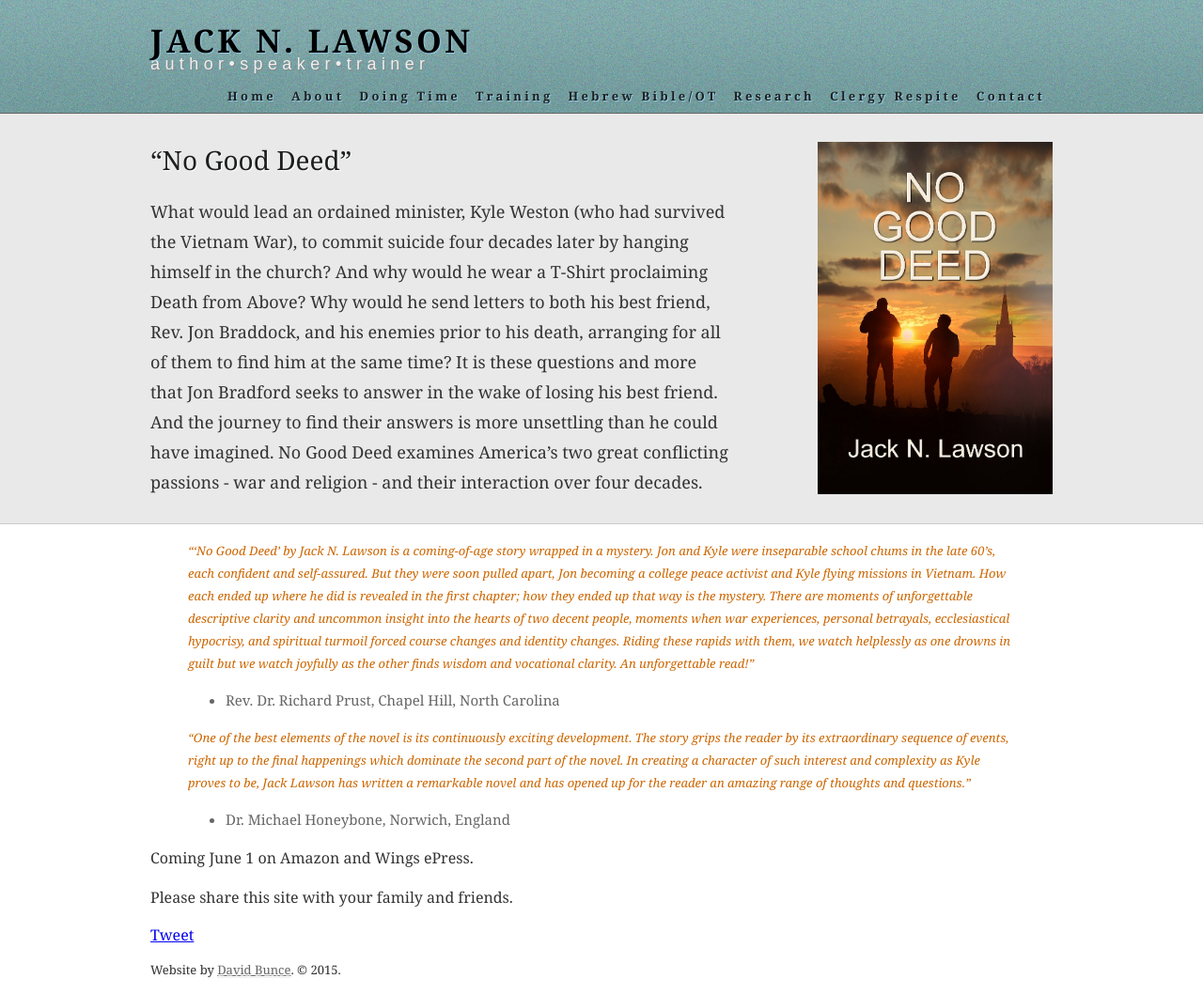
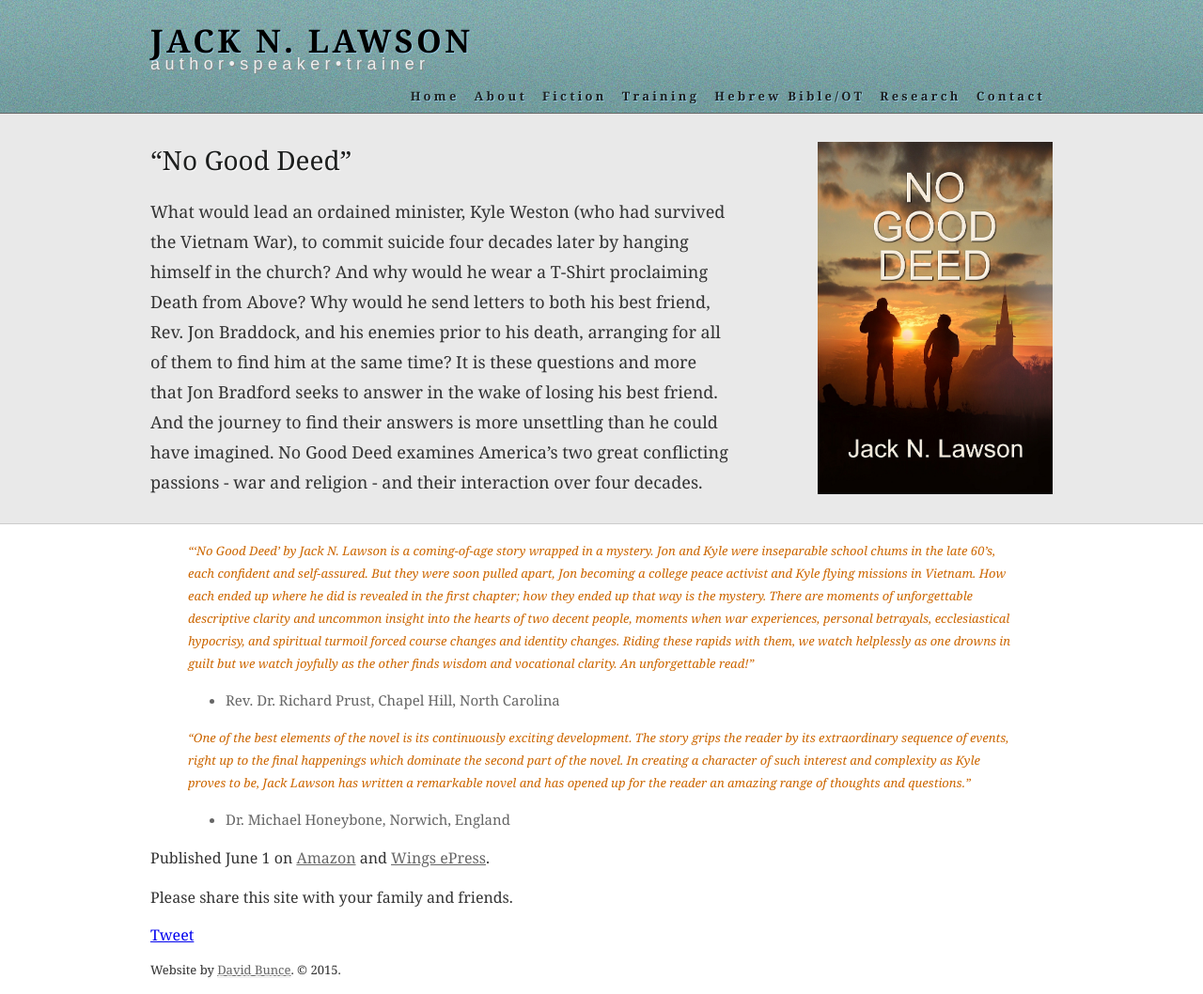
Before and after one commit to jacknlawson/jacknlawson.github.io, a Jekyll site: the page built from nogooddeed.md, in a window 1280 px wide. Shown: the whole page at 94% size. Built offline with Jekyll 4.4.1, drawn with Linux system fonts in a browser that asks for light colours; comment, search, counter and statistics services are not loaded.

Commit message:
Publish the new book

```diff
--- a/_includes/header.html
+++ b/_includes/header.html
@@ -9,8 +9,10 @@
   <ul>
     <li><a href="/">Home</a></li>
     <li><a href="/aboutjack">About</a></li>
-    <li><a href="/doingtime">Doing Time</a>
+    <li><a href="/">Fiction</a>
     <ul>
+      <li><a href="/nogooddeed">Novel: No Good Deed</a></li>
+      <li><a href="/doingtime">Novel: Doing Time</a></li>
       <li><a href="/jacksthoughts">Reflections about 'Doing Time'</a></li>
     </ul>
     </li>
@@ -41,7 +43,6 @@
       <li><a href="/thegodwhorevealssecrets">The God who reveals secrets</a></li>
       </ul>
     </li>
-    <li><a href="/clergyrespite">Clergy Respite</a></li>
     <li><a href="/contactjack">Contact </a>
     </li>
   </ul>
--- a/nogooddeed.md
+++ b/nogooddeed.md
@@ -13,4 +13,4 @@
 > "One of the best elements of the novel is its continuously exciting development. The story grips the reader by its extraordinary sequence of events, right up to the final happenings which dominate the second part of the novel.  In creating a character of such interest and complexity as Kyle proves to be, Jack Lawson has written a remarkable novel and has opened up for the reader an amazing range of thoughts and questions."
 > - Dr. Michael Honeybone, Norwich, England
 
-Coming June 1 on Amazon and Wings ePress.
+Published June 1 on <a href="https://www.amazon.com/No-Good-Deed-Jack-Lawson/dp/1613095732/ref=tmm_pap_swatch_0?_encoding=UTF8&qid=&sr=">Amazon</a> and <a href="https://wingsepress.com/products/no-good-deed">Wings ePress</a>.
```
Also changed, not shown: 1 other file.
